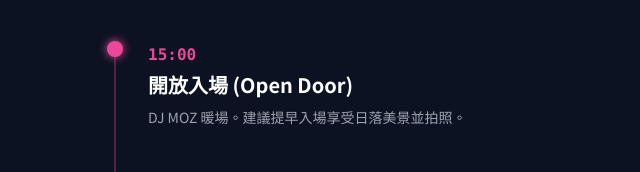
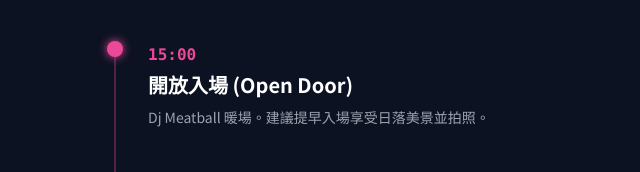
Before and after one commit to gervenbuy/guoran, a plain HTML site: page index.html in a window 1280 px wide. Shown: the part 3856-4028 px from the top of the page, 182-822 px from the left. Drawn offline with nearby package versions, Linux system fonts and the light colour scheme.

Commit message:
Add files via upload

```diff
--- a/index.html
+++ b/index.html
@@ -396,7 +396,7 @@
                     <div class="absolute -left-[9px] top-0 w-4 h-4 rounded-full bg-brand-pink shadow-[0_0_10px_#ec4899]"></div>
                     <span class="text-brand-pink font-bold font-mono">15:00</span>
                     <h3 class="text-xl font-bold mt-1">開放入場 (Open Door)</h3>
-                    <p class="text-gray-400 text-sm mt-2">DJ MOZ 暖場。建議提早入場享受日落美景並拍照。</p>
+                    <p class="text-gray-400 text-sm mt-2">Dj Meatball 暖場。建議提早入場享受日落美景並拍照。</p>
                 </div>
 
                 <!-- Item 2 -->
```
